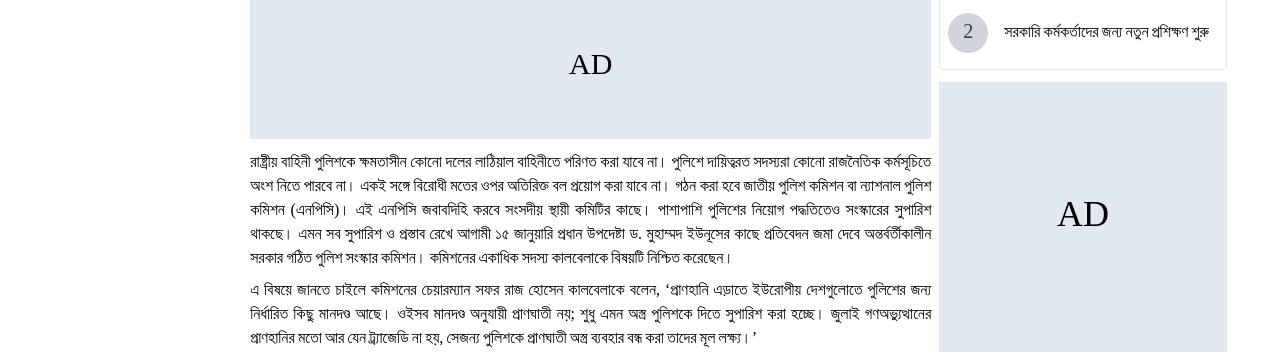
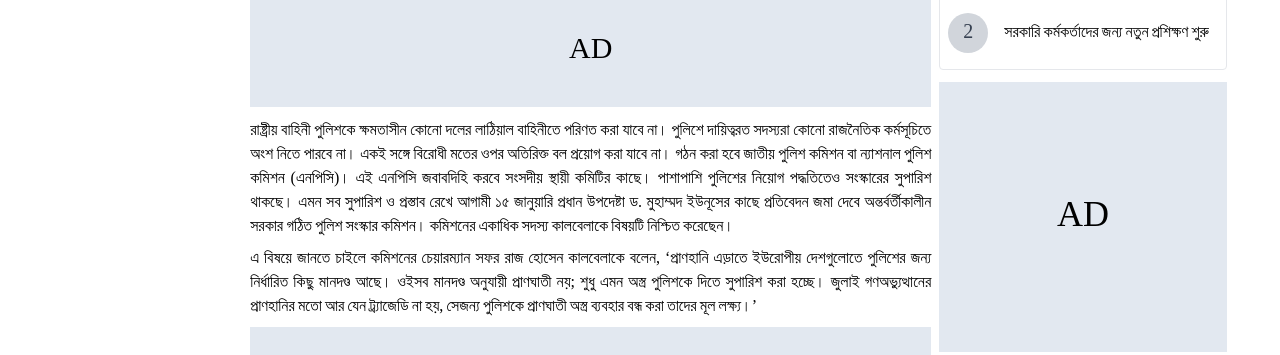
Before and after one commit to jakariaTalukdar/PKCSBD-News-Portal, a website: page newsDetails.html in a window 1280 px wide. Shown: the part 677-1032 px from the top of the page. Drawn offline with nearby package versions, Linux system fonts and the light colour scheme; files whose address does not match are found by name.

Commit message:
linking done

```diff
--- a/newsDetails.html
+++ b/newsDetails.html
@@ -85,7 +85,7 @@
                     <span>ক্ষমতার লাঠি হবে না পুলিশ</span>
                 </div>
             </div>
-            <div class="w-full h-36 bg-slate-200 overflow-hidden flex items-center justify-center">
+            <div class="w-full h-28 bg-slate-200 overflow-hidden flex items-center justify-center">
                 <span class="text-3xl">AD</span>
             </div>
             <div class="w-full text-justify flex flex-col gap-2">
```
Also changed, not shown: index.html (+1 -1 lines), public/tailwind.css.
